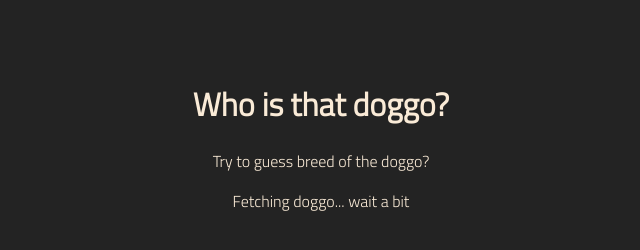
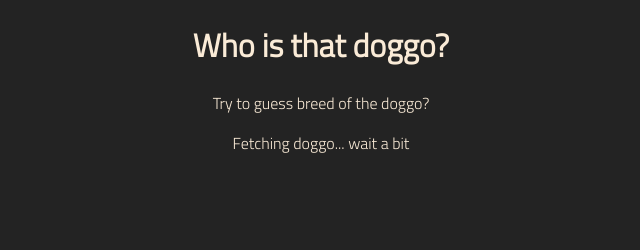
Before and after one commit to EGRV1984/Guess-Doggo-Quiz, a plain HTML site: page index.html in a window 1280 px wide. Shown: the whole page, without its empty margins (319-959 px from the left). Drawn offline with Linux system fonts and the light colour scheme; no server answers.

Commit message:
Update style.css

```diff
--- a/style.css
+++ b/style.css
@@ -2,7 +2,7 @@
   font-family: "Titillium Web", sans-serif;
 }
 body {
-  margin: 5em auto;
+  margin: 0 auto;
   padding: auto;
   font-family: sans-serif;
   text-align: center;
@@ -11,7 +11,7 @@ body {
 }
 header {
   width: 85%;
-  margin: 1em auto;
+  margin: 0 auto;
 }
 main {
   max-width: 85%;
@@ -37,5 +37,5 @@ img {
   padding: 0 0;
 }
 button {
-  width: 100%;
+  width: 85%;
 }
```
